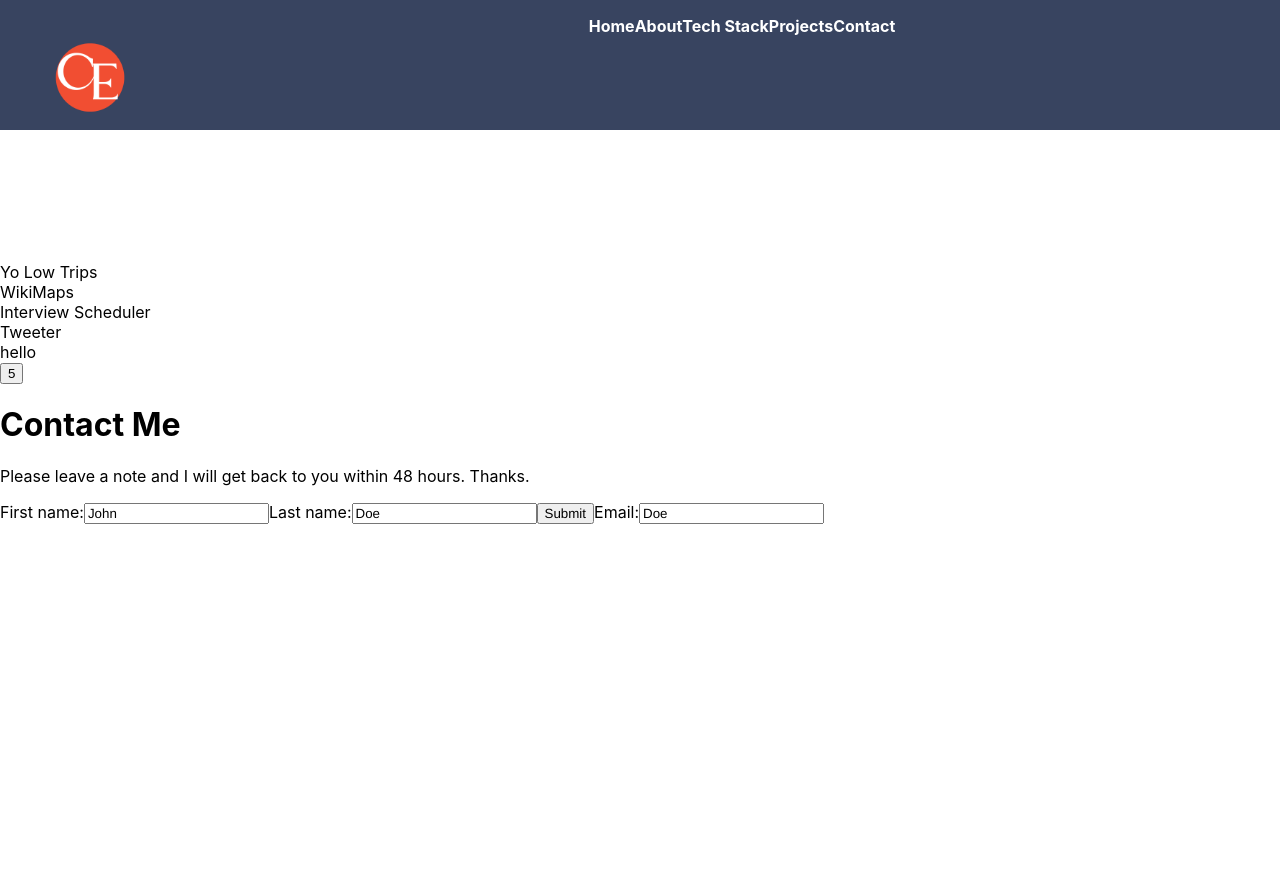
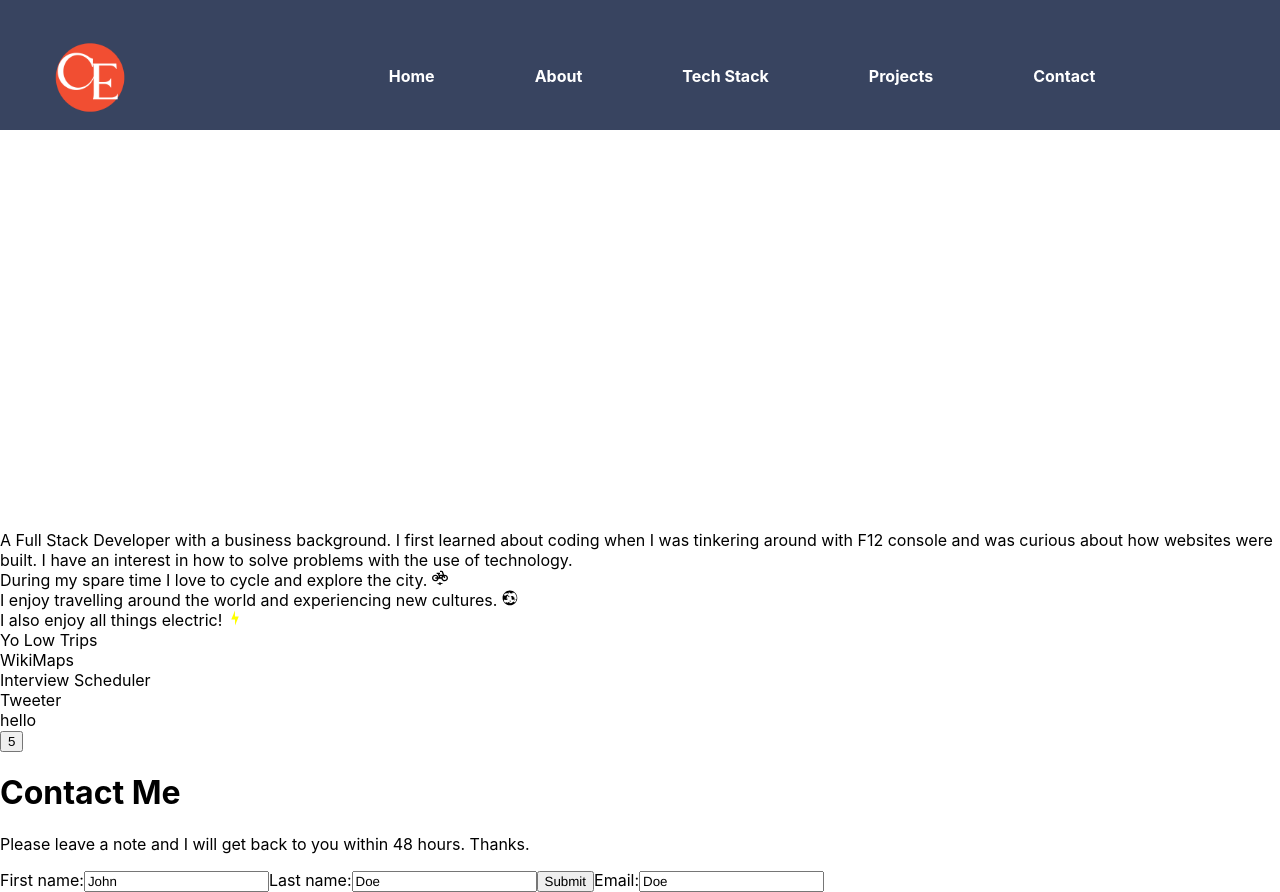
Before and after one commit to Charlesdigital/Portfolio_1, a React (Create React App) app: page / in a window 1280 px wide. Before the commit the page ends 800 px from the top, so only its background shows below. Built offline with nearby package versions, Linux system fonts and the light colour scheme.

Commit message:
add About content

```diff
--- a/package.json
+++ b/package.json
@@ -3,6 +3,7 @@
   "version": "0.1.0",
   "private": true,
   "dependencies": {
+    "@react-icons/all-files": "^4.1.0",
     "@testing-library/jest-dom": "^5.16.4",
     "@testing-library/react": "^12.1.4",
     "@testing-library/user-event": "^13.5.0",
--- a/src/App.js
+++ b/src/App.js
@@ -5,7 +5,7 @@ import Navbar from "./components/Navbar/navbar.jsx";
 import Emails from "./components/emails.jsx";
 import Projects from "./components/projects.jsx";
 import Form from "./components/contactform.jsx";
-
+import About from "./components/About.jsx";
 
 // import network from "./components/network.jsx";
 
@@ -36,7 +36,7 @@ function App() {
   return (
     <div className="App">
     <Navbar/>
-    {/* <About/> */}
+    <About/>
     {/* <Techstack/>
     <Projects/>
     <Contact Me/> */}
--- a/src/components/Navbar/navbar.css
+++ b/src/components/Navbar/navbar.css
@@ -1,7 +1,9 @@
+
 
 .menu {
     font-weight: bold;
     color: white;
+    margin: 50px
 
 }
 
@@ -52,6 +54,6 @@ height: 180px;
     .list {visibility: hidden;}
     .hide-menu {visibility: hidden;}
     .show-menu {visibility: visible; height: 100vh; width: 100vh; background-color: blue;}
-    .burger {margin-right: 100px;font-size: 5vh; object-fit: contain;}
+    .burger {margin-right: 100px;font-size: 7vh; object-fit: contain; margin: 10px; margin-right: 1000px}
 
   }
--- a/src/components/about.jsx
+++ b/src/components/about.jsx
@@ -1,9 +1,17 @@
-import React from 'react'
+// import { MdOutlineElectricBike, GiWorld, GiElectric } from 'react-icons/fa'
+import { GiElectric } from "react-icons/gi";
+import { MdOutlineElectricBike } from "react-icons/md";
+import { GiWorld } from "react-icons/gi"
 
-function about() {
+function About() {
   return (
-    <div>A Full Stack Developer with a business background. I first learned about coding when tinkering around f12 and was curious about how a website was built. </div>
+    <div>A Full Stack Developer with a business background. I first learned about coding when I was tinkering around with F12 console and was curious about how websites were built. I have an interest in how to solve problems with the use of technology.
+    <div>During my spare time I love to cycle and explore the city. <MdOutlineElectricBike /></div>
+    <div>I enjoy travelling around the world and experiencing new cultures. <GiWorld /></div>
+    <div>I also enjoy all things electric! <GiElectric color= "yellow" /></div>
+
+       </div>
   )
 }
 
-export default about
+export default About
```
Also changed, not shown: 1 other file (tests, documents, lock files or other folders).
